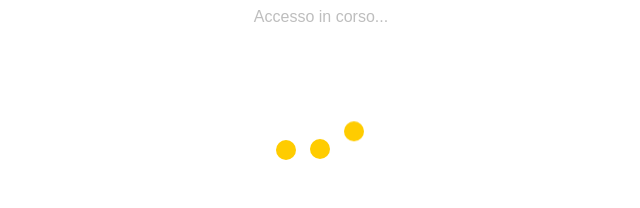
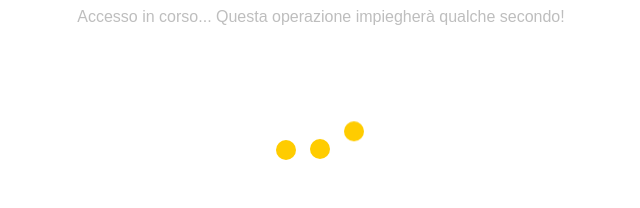
Before and after one commit to lampnews/redirecting-lampaccess, a plain HTML site: page index.html in a window 1280 px wide. Shown: the whole page, without its empty margins (319-959 px from the left). Drawn offline with Linux system fonts and the light colour scheme.

Commit message:
Update index.html

```diff
--- a/index.html
+++ b/index.html
@@ -3,12 +3,12 @@
 <html>
   <head>
     <title>Accesso in corso...</title>
-    <meta http-equiv="refresh" content="5;URL=https://sites.google.com/view/lamp-news/home-registrato-ID1721g19721R87tr63729">
+    <meta http-equiv="refresh" content="10;URL=https://sites.google.com/view/lamp-news/home-registrato-ID1721g19721R87tr63729">
   </head>
   <body>
 
     <p>
-    Accesso in corso...<br>
+    Accesso in corso... Questa operazione impiegherà qualche secondo!<br>
     </p>
   </body>
 </html>
```
